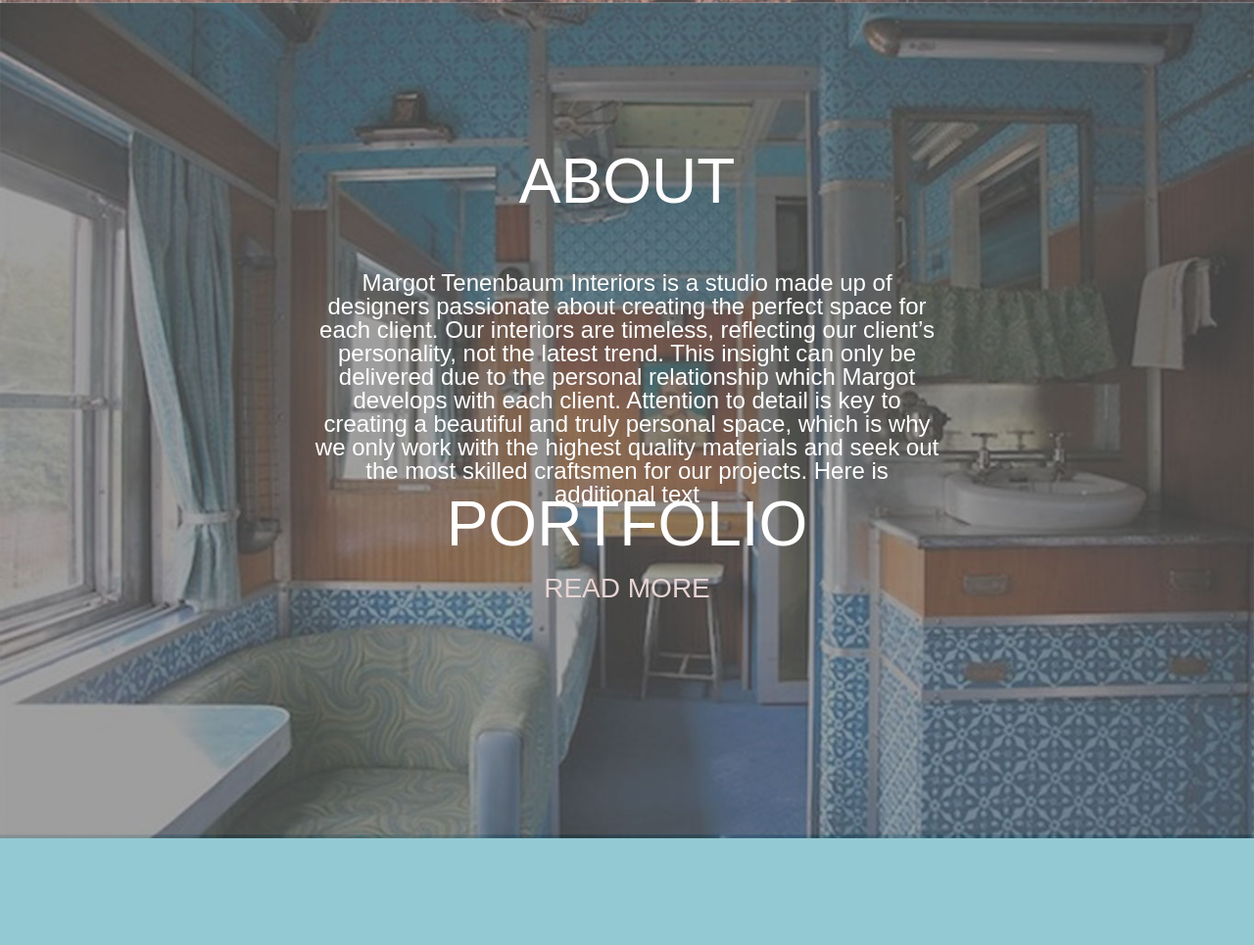
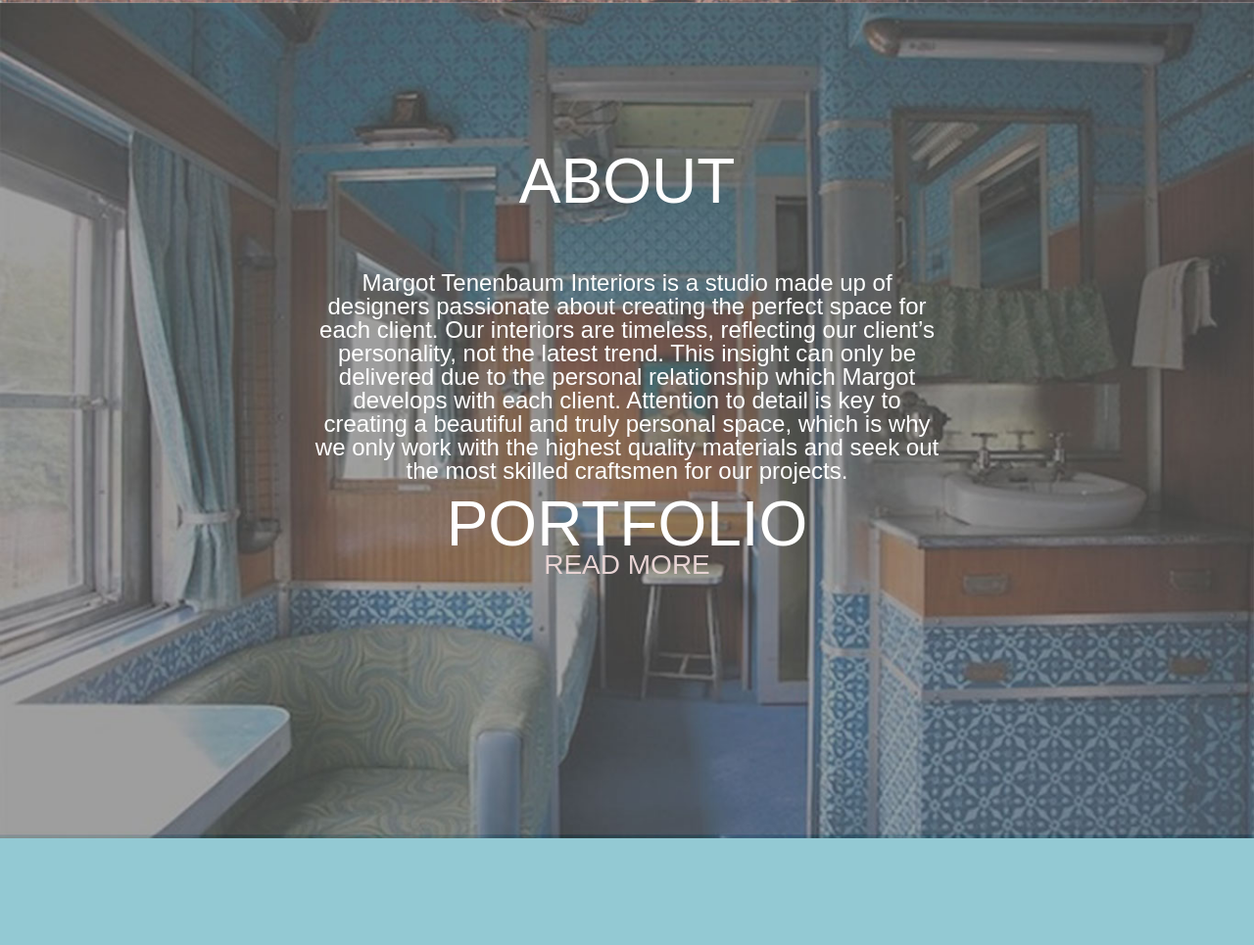
Before and after one commit to catherinedegroot/MTI-, a plain HTML site: page index.html in a window 1280 px wide. Shown: the part 851-1816 px from the top of the page at 98% size. Drawn offline with nearby package versions, Linux system fonts and the light colour scheme; a web font is replaced by a local one.

Commit message:
removed added text

```diff
--- a/index.html
+++ b/index.html
@@ -73,7 +73,7 @@
 
 		<div id="about" class="center">
 			<a href="about.html"><h2>about</h2></a>
-			<div class="pfifty"> <p>Margot Tenenbaum Interiors is a studio made up of designers passionate about creating the perfect space for each client. Our interiors are timeless, reflecting our client’s personality, not the latest trend. This insight can only be delivered due to the personal relationship which Margot develops with each client. Attention to detail is key to creating a beautiful and truly personal space, which is why we only work with the highest quality materials and seek out the most skilled craftsmen for our projects. Here is additional text</p>
+			<div class="pfifty"> <p>Margot Tenenbaum Interiors is a studio made up of designers passionate about creating the perfect space for each client. Our interiors are timeless, reflecting our client’s personality, not the latest trend. This insight can only be delivered due to the personal relationship which Margot develops with each client. Attention to detail is key to creating a beautiful and truly personal space, which is why we only work with the highest quality materials and seek out the most skilled craftsmen for our projects.</p>
 			</div>
 			<div id="readmore"><a href="about.html">read more</a></div>
 
```
